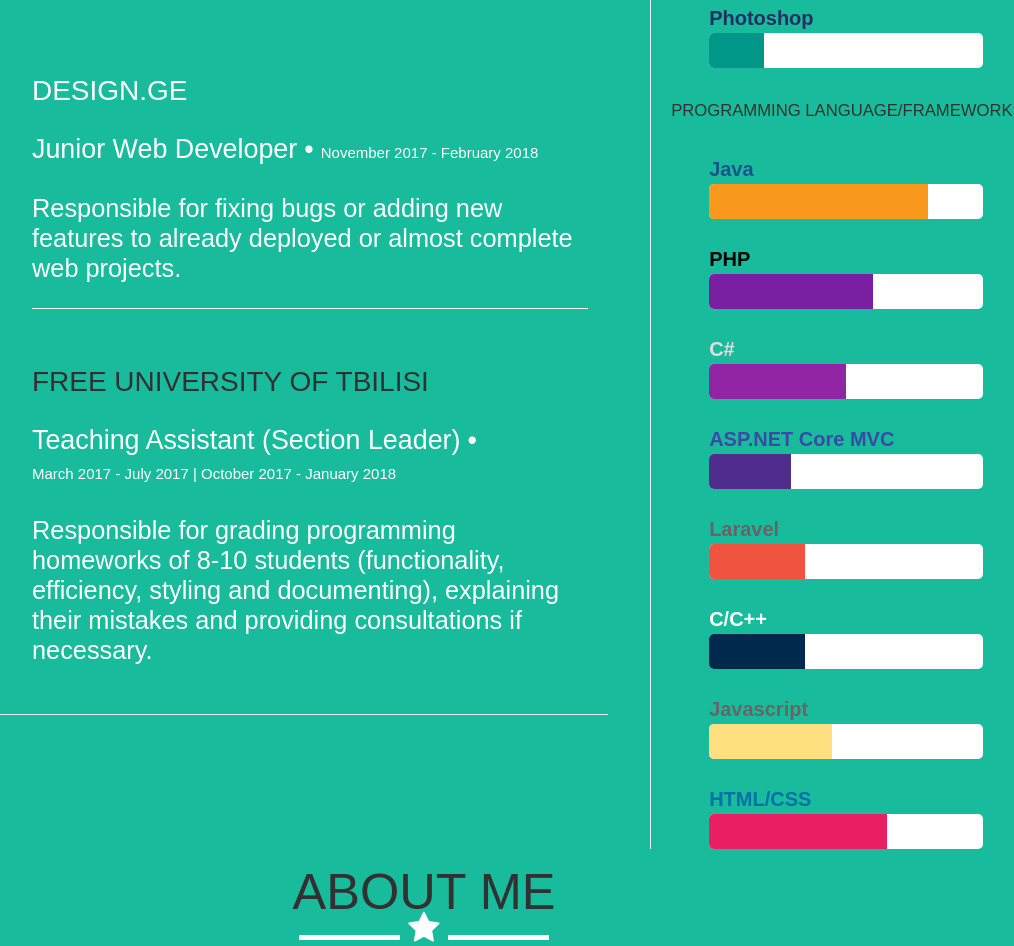
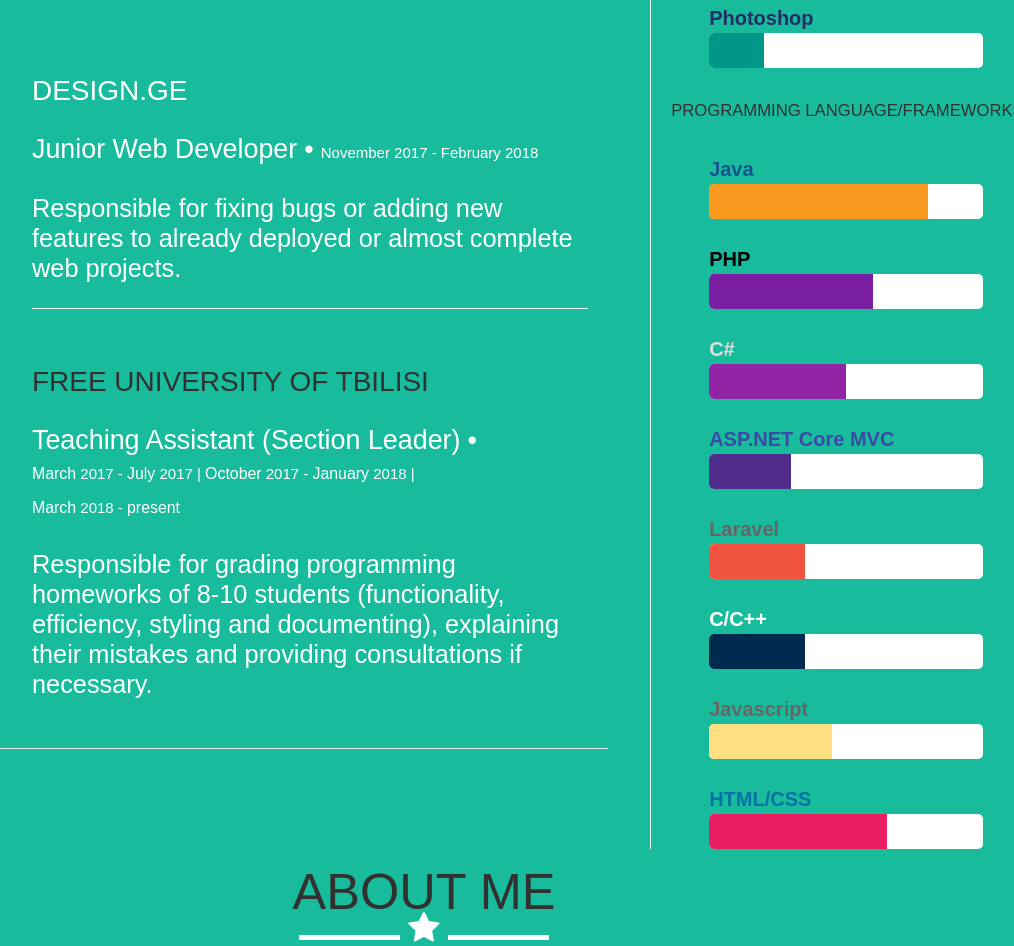
Before and after one commit to nbarateli/nbarateli.github.io, a website with bundled scripts: page index.html in a window 1280 px wide. Shown: the part 1197-2143 px from the top of the page, without its empty margins (216-1230 px from the left). Built offline with nearby package versions, Linux system fonts and the light colour scheme.

Commit message:
updated dates

```diff
--- a/index.html
+++ b/index.html
@@ -120,7 +120,8 @@
                 <h3 class="lang" key="freeuni">Free University of Tbilisi</h3>
                 <p class="info "><span class="lang" key="degree">Bachelor of Computing</span> <span>&bull;</span>
                   <em
-                          class="date lang" key="date">September 2015 - Present</em></p>
+                          class="date lang" key="date"><span class="lang" key="sep">September</span> 2015 - <span
+                          class="lang" key="present">Present</span></em></p>
 
                 <h4 class="lang" key="coursework">Related Coursework:
                 </h4>
@@ -162,7 +163,8 @@
                 <h3><a href="https://design.ge" style="color: white">design.ge</a></h3>
                 <p class="info"><span class="lang" key="jundev">Junior Web Developer</span>
                   <span>&bull;</span> <em
-                          class="date lang" key="designge_date">November 2017 - February 2018</em></p>
+                          class="date lang" key="designge_date"> <span class="lang" key="nov">November</span> 2017 -
+                    <span class="lang" key="feb">February</span> 2018</em></p>
 
                 <p class="lang" key="designge">
                   Responsible for fixing bugs or adding new features to already deployed or almost complete web
@@ -181,7 +183,13 @@
                 <h3 class="lang" key="freeuni">Free University of Tbilisi</h3>
                 <p class="info"><span class="lang" key="seclead">Teaching Assistant (Section Leader)</span>
                   <span>&bull;</span> <br><em
-                          class="date lang" key="seclead_date">March 2017 - July 2017 | October 2017 - January 2018</em>
+                          class="date">
+                    <span class="lang" key="mar">March</span> 2017 - <span class="lang" key="jul">July</span> 2017 |
+                    <span class="lang" key="oct">October</span> 2017 -
+                    <span class="lang" key="jan">January</span> 2018
+                    |<br> <span class="lang" key="mar">March</span> 2018 - <span class="lang"
+                                                                                 key="present">Present</span>
+                  </em>
                 </p>
 
                 <p class="lang" key="seclead_description">
@@ -274,7 +282,7 @@
           <div class="bar-1">
             <div class="title" style="color: #14568c;">Java</div>
             <div class="bar" data-width="80%">
-                <div class="bar-inner" style="background: #f8981d;">
+              <div class="bar-inner" style="background: #f8981d;">
 
               </div>
               <!--<div class="bar-percent">80%</div>-->
--- a/js/translate.js
+++ b/js/translate.js
@@ -17,6 +17,7 @@ const DICTIONARY = {
     'oct': {'en': 'October', 'ge': 'ოქტომბერი'},
     'nov': {'en': 'November', 'ge': 'ნოემბერი'},
     'dec': {'en': 'December', 'ge': 'დეკემბერი'},
+    'present': {'en': 'present', 'ge': 'დღემდე'},
     '': {'en': '', 'ge': ''},
     'name': {'en': 'Niko Barateli', 'ge': 'ნიკო ბარათელი'},
     'software_dev': {'en': 'Software Developer', 'ge': 'პროგრამული უზრუნველყოფის დეველოპერი'},
```
